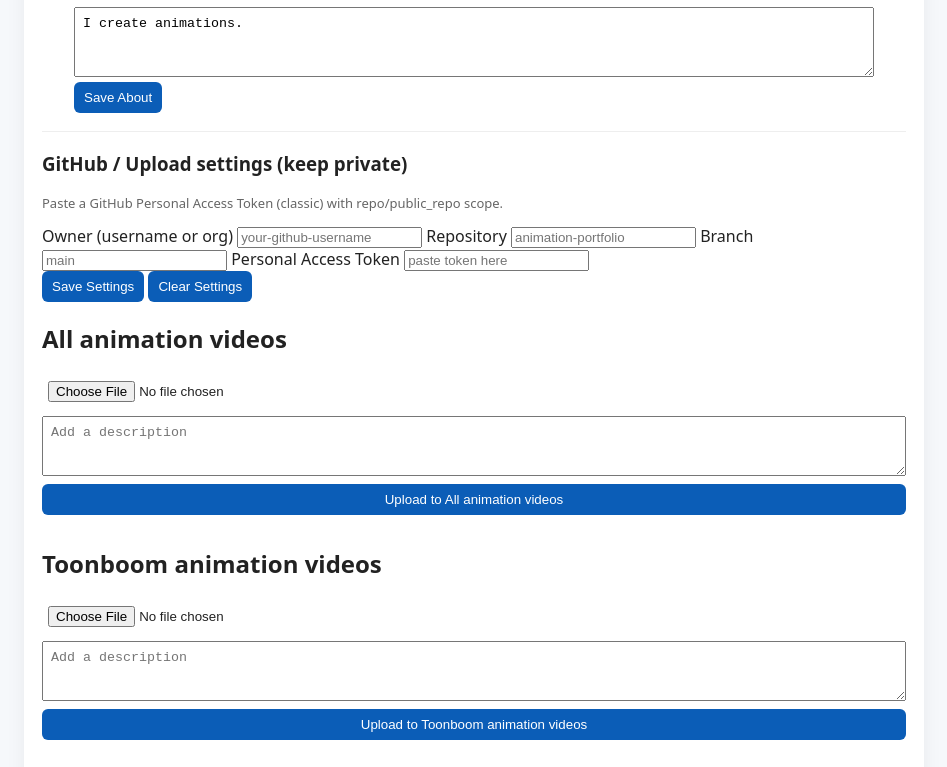
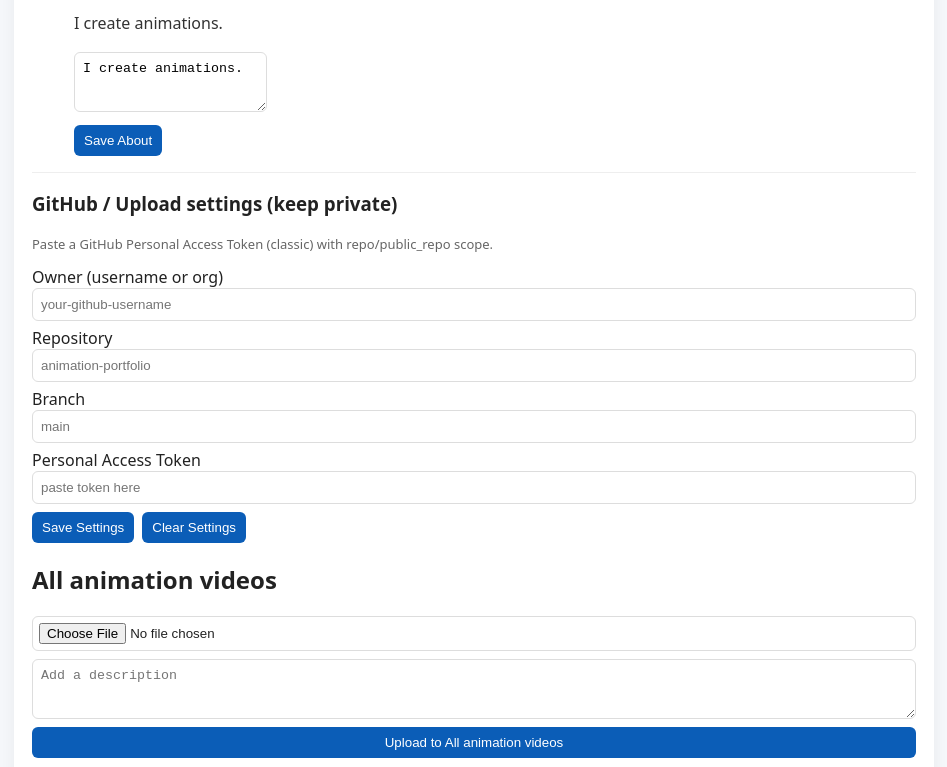
Before and after one commit to Emmysam21/Emmanuel-portfolio., a plain HTML site: page index.html in a window 1280 px wide. Shown: the part 341-1108 px from the top of the page, without its empty margins (166-1113 px from the left). Drawn offline with Linux system fonts and the light colour scheme; no server answers.

Commit message:
Update styles.css

```diff
--- a/styles.css
+++ b/styles.css
@@ -6,14 +6,14 @@
 }
 *{box-sizing:border-box}
 body{
-  font-family: system-ui, -apple-system, "Segoe UI", Roboto, "Helvetica Neue", Arial;
+  font-family: system-ui, -apple-system, "Segoe UI", Roboto, Arial;
   background:var(--bg);
   margin:0;
   color:#222;
 }
 .container{
-  max-width:900px;
-  margin:28px auto;
+  max-width:920px;
+  margin:26px auto;
   padding:18px;
   background:var(--card);
   box-shadow:0 6px 20px rgba(0,0,0,0.06);
@@ -21,35 +21,33 @@ body{
 }
 .profile{
   text-align:center;
-  padding-bottom:18px;
+  padding-bottom:16px;
   border-bottom:1px solid #eee;
 }
 .profile img{
-  width:120px;
-  height:120px;
-  object-fit:cover;
-  border-radius:8px;
-  border:4px solid var(--accent);
-  display:block;
-  margin: 0 auto 8px;
+  width:120px;height:120px;object-fit:cover;border-radius:8px;border:4px solid var(--accent);
+  display:block;margin:0 auto 8px;
 }
-.profile h1{margin:4px 0 0}
-.role{color:var(--muted); margin-top:6px}
-.about{margin-top:14px; text-align:left; max-width:800px; margin-left:auto; margin-right:auto}
-.about textarea{width:100%;min-height:70px;margin-top:8px;padding:8px}
-.settings{margin-top:18px;padding:12px;border:1px dashed #ddd;border-radius:6px;background:#fafafa}
-.settings label{display:block;margin:6px 0;color:#333}
-.settings input{width:100%;padding:8px;border:1px solid #ddd;border-radius:4px}
-.button-row{display:flex;gap:8px;margin-top:8px}
+.role{color:var(--muted);margin-top:6px}
+.about{margin-top:14px;text-align:left;max-width:800px;margin-left:auto;margin-right:auto}
+#aboutText{padding:8px 0;color:#333}
+.admin-controls{margin-top:10px}
+.upload{display:grid;gap:8px; margin-bottom:12px}
+input[type="file"]{padding:6px}
+textarea{min-height:60px;padding:8px;border:1px solid #ddd;border-radius:6px}
+label{display:block;margin:6px 0}
+input[type=text], input[type=password], input{width:100%;padding:8px;border:1px solid #ddd;border-radius:6px}
+.row{display:flex;gap:8px;margin-top:8px}
 button{background:var(--accent);color:#fff;padding:8px 10px;border:0;border-radius:6px;cursor:pointer}
-button:active{transform:translateY(1px)}
 .videos{margin-top:20px}
-.upload{display:grid;gap:8px; margin-bottom:12px}
-.upload input[type=file]{padding:6px}
-.upload textarea{min-height:60px;padding:8px}
-.list{display:grid;gap:12px}
+.list{display:grid;gap:12px;margin-top:8px}
 .item{padding:10px;border:1px solid #eee;border-radius:6px;background:#fff}
 .item video, .item img{max-width:100%;height:auto;border-radius:6px;display:block}
 .item .desc{color:var(--muted);margin-top:6px;white-space:pre-wrap}
 .hint{font-size:13px;color:var(--muted)}
 footer{margin-top:18px;color:var(--muted);font-size:13px}
+@media (max-width:600px){
+  .container{padding:12px;margin:12px}
+  .row{flex-direction:column}
+  button{width:100%}
+}
```
